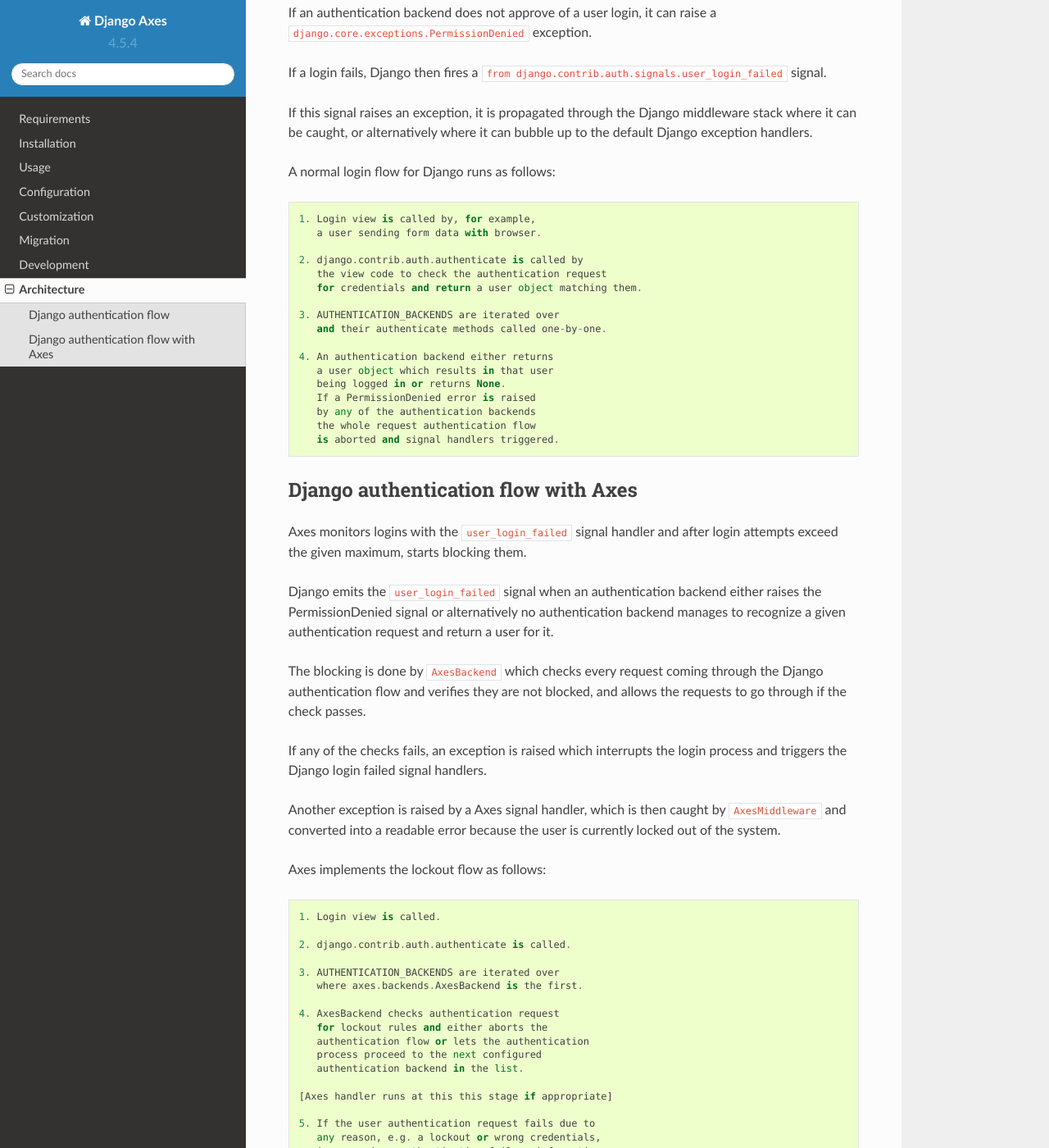
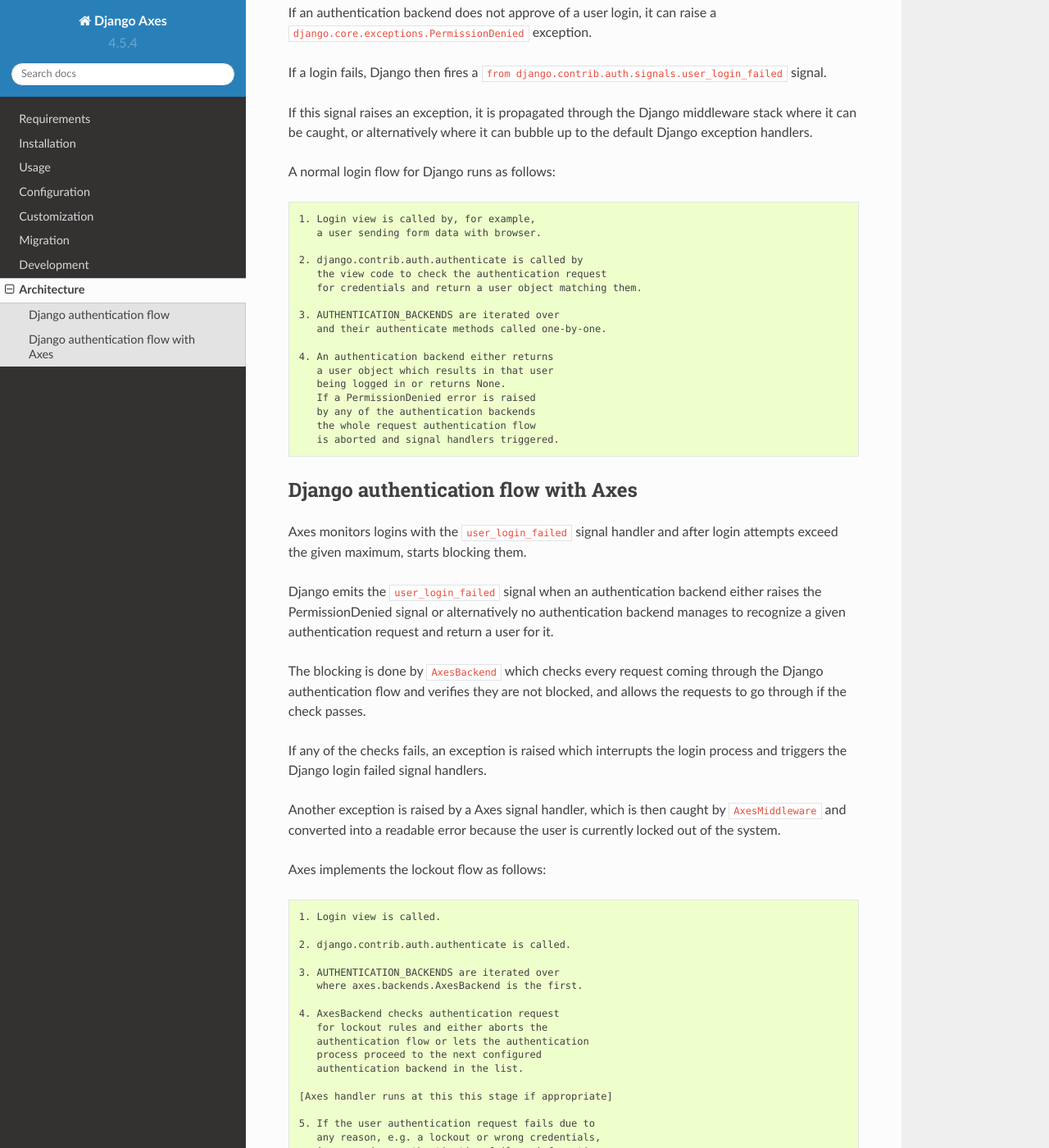
Before and after one commit to jazzband/django-axes, a Sphinx documentation site: the page built from docs/architecture.rst, in a window 1280 px wide and 1400 px high, scrolled down 621 px. Shown: the whole window at 82% size. Built offline with Sphinx 7.4.7 and the Read the Docs theme 2.0.0, drawn with Linux system fonts in a browser that asks for light colours; some of the changed lines change nothing that is shown; some of the changed text lies outside the part shown.

Commit message:
Clean up documentation configuration
Signed-off-by: Aleksi Häkli <aleksi.hakli@iki.fi>

```diff
--- a/docs/architecture.rst
+++ b/docs/architecture.rst
@@ -37,7 +37,9 @@
 Django middleware stack where it can be caught, or alternatively
 where it can bubble up to the default Django exception handlers.
 
-A normal login flow for Django runs as follows::
+A normal login flow for Django runs as follows:
+
+.. code-block:: text
 
     1. Login view is called by, for example,
        a user sending form data with browser.
@@ -79,7 +81,9 @@
 then caught by ``AxesMiddleware`` and converted into a readable
 error because the user is currently locked out of the system.
 
-Axes implements the lockout flow as follows::
+Axes implements the lockout flow as follows:
+
+.. code-block:: text
 
     1. Login view is called.
 
--- a/docs/conf.py
+++ b/docs/conf.py
@@ -1,62 +1,46 @@
-# Django Axes documentation build configuration file, created by
-# sphinx-quickstart on Sat Jul 30 16:37:41 2016.
-#
-# This file is execfile()d with the current directory set to its
-# containing dir.
-#
-# Note that not all possible configuration values are present in this
-# autogenerated file.
-#
-# All configuration values have a default; values that are commented out
-# serve to show the default.
+"""
+Sphinx documentation generator configuration.
 
-import sys
-import os
-import shlex
+More information on the configuration options is available at:
+
+    http://www.sphinx-doc.org/en/master/usage/configuration.html
+"""
+
 import sphinx_rtd_theme
 
 import axes
 
-# If extensions (or modules to document with autodoc) are in another directory,
-# add these directories to sys.path here. If the directory is relative to the
-# documentation root, use os.path.abspath to make it absolute, like shown here.
-#sys.path.insert(0, os.path.abspath('.'))
+# -- Extra custom configuration  ------------------------------------------
+
+title = 'Django Axes Documentation'
+description = 'Keep track of failed login attempts in Django-powered sites.',
 
 # -- General configuration ------------------------------------------------
 
-# If your documentation needs a minimal Sphinx version, state it here.
-#needs_sphinx = '1.0'
-
-# Add any Sphinx extension module names here, as strings. They can be
-# extensions coming with Sphinx (named 'sphinx.ext.*') or your custom
-# ones.
+# Add any Sphinx extension module names here, as strings.
+# They can be extensions coming with Sphinx (named 'sphinx.ext.*') or your custom ones.
 extensions = []
 
 # Add any paths that contain templates here, relative to this directory.
-templates_path = ['_templates']
+templates_path = [
+    '_templates',
+]
 
 # The suffix(es) of source filenames.
-# You can specify multiple suffix as a list of string:
-# source_suffix = ['.rst', '.md']
+# You can specify multiple suffix as a list of string: source_suffix = ['.rst', '.md']
 source_suffix = '.rst'
-
-# The encoding of source files.
-#source_encoding = 'utf-8-sig'
 
 # The master toctree document.
 master_doc = 'index'
 
 # General information about the project.
 project = 'Django Axes'
-copyright = '2016, jazzband'
-author = 'jazzband'
+copyright = '2016, Jazzband'
+author = 'Jazzband'
 
-# The version info for the project you're documenting, acts as replacement for
-# |version| and |release|, also used in various other places throughout the
-# built documents.
-#
 # The short X.Y version.
 version = axes.get_version()
+
 # The full version, including alpha/beta/rc tags.
 release = axes.get_version()
 
@@ -67,143 +51,41 @@
 # Usually you set "language" from the command line for these cases.
 language = None
 
-# There are two options for replacing |today|: either, you set today to some
-# non-false value, then it is used:
-#today = ''
-# Else, today_fmt is used as the format for a strftime call.
-#today_fmt = '%B %d, %Y'
-
 # List of patterns, relative to source directory, that match files and
 # directories to ignore when looking for source files.
-exclude_patterns = ['_build']
-
-# The reST default role (used for this markup: `text`) to use for all
-# documents.
-#default_role = None
-
-# If true, '()' will be appended to :func: etc. cross-reference text.
-#add_function_parentheses = True
-
-# If true, the current module name will be prepended to all description
-# unit titles (such as .. function::).
-#add_module_names = True
-
-# If true, sectionauthor and moduleauthor directives will be shown in the
-# output. They are ignored by default.
-#show_authors = False
+exclude_patterns = [
+    '_build',
+]
 
 # The name of the Pygments (syntax highlighting) style to use.
 pygments_style = 'sphinx'
 
-# A list of ignored prefixes for module index sorting.
-#modindex_common_prefix = []
-
-# If true, keep warnings as "system message" paragraphs in the built documents.
-#keep_warnings = False
-
 # If true, `todo` and `todoList` produce output, else they produce nothing.
 todo_include_todos = False
-
 
 # -- Options for HTML output ----------------------------------------------
 
 # The theme to use for HTML and HTML Help pages.  See the documentation for
 # a list of builtin themes.
-
 html_theme = 'sphinx_rtd_theme'
 
-# Theme options are theme-specific and customize the look and feel of a theme
-# further.  For a list of options available for each theme, see the
-# documentation.
-#html_theme_options = {}
-
 # Add any paths that contain custom themes here, relative to this directory.
-#html_theme_path = []
-
 html_theme_path = [sphinx_rtd_theme.get_html_theme_path()]
-
-# The name for this set of Sphinx documents.  If None, it defaults to
-# "<project> v<release> documentation".
-#html_title = None
-
-# A shorter title for the navigation bar.  Default is the same as html_title.
-#html_short_title = None
-
-# The name of an image file (relative to this directory) to place at the top
-# of the sidebar.
-#html_logo = None
-
-# The name of an image file (within the static path) to use as favicon of the
-# docs.  This file should be a Windows icon file (.ico) being 16x16 or 32x32
-# pixels large.
-#html_favicon = None
 
 # Add any paths that contain custom static files (such as style sheets) here,
 # relative to this directory. They are copied after the builtin static files,
 # so a file named "default.css" will overwrite the builtin "default.css".
 html_static_path = ['_static']
 
-# Add any extra paths that contain custom files (such as robots.txt or
-# .htaccess) here, relative to this directory. These files are copied
-# directly to the root of the documentation.
-#html_extra_path = []
-
-# If not '', a 'Last updated on:' timestamp is inserted at every page bottom,
-# using the given strftime format.
-#html_last_updated_fmt = '%b %d, %Y'
-
-# If true, SmartyPants will be used to convert quotes and dashes to
-# typographically correct entities.
-#html_use_smartypants = True
-
 # Custom sidebar templates, maps document names to template names.
-#html_sidebars = {}
-
-html_sidebars = { '**': ['globaltoc.html', 'relations.html', 'sourcelink.html', 'searchbox.html'], }
-
-# Additional templates that should be rendered to pages, maps page names to
-# template names.
-#html_additional_pages = {}
-
-# If false, no module index is generated.
-#html_domain_indices = True
-
-# If false, no index is generated.
-#html_use_index = True
-
-# If true, the index is split into individual pages for each letter.
-#html_split_index = False
-
-# If true, links to the reST sources are added to the pages.
-#html_show_sourcelink = True
-
-# If true, "Created using Sphinx" is shown in the HTML footer. Default is True.
-#html_show_sphinx = True
-
-# If true, "(C) Copyright ..." is shown in the HTML footer. Default is True.
-#html_show_copyright = True
-
-# If true, an OpenSearch description file will be output, and all pages will
-# contain a <link> tag referring to it.  The value of this option must be the
-# base URL from which the finished HTML is served.
-#html_use_opensearch = ''
-
-# This is the file name suffix for HTML files (e.g. ".xhtml").
-#html_file_suffix = None
-
-# Language to be used for generating the HTML full-text search index.
-# Sphinx supports the following languages:
-#   'da', 'de', 'en', 'es', 'fi', 'fr', 'hu', 'it', 'ja'
-#   'nl', 'no', 'pt', 'ro', 'ru', 'sv', 'tr'
-#html_search_language = 'en'
-
-# A dictionary with options for the search language support, empty by default.
-# Now only 'ja' uses this config value
-#html_search_options = {'type': 'default'}
-
-# The name of a javascript file (relative to the configuration directory) that
-# implements a search results scorer. If empty, the default will be used.
-#html_search_scorer = 'scorer.js'
+html_sidebars = {
+    '**': [
+        'globaltoc.html',
+        'relations.html',
+        'sourcelink.html',
+        'searchbox.html',
+    ],
+}
 
 # Output file base name for HTML help builder.
 htmlhelp_basename = 'DjangoAxesdoc'
@@ -211,80 +93,50 @@
 # -- Options for LaTeX output ---------------------------------------------
 
 latex_elements = {
-# The paper size ('letterpaper' or 'a4paper').
-#'papersize': 'letterpaper',
-
-# The font size ('10pt', '11pt' or '12pt').
-#'pointsize': '10pt',
-
-# Additional stuff for the LaTeX preamble.
-#'preamble': '',
-
-# Latex figure (float) alignment
-#'figure_align': 'htbp',
+    'papersize': 'a4paper',
+    'pointsize': '12pt',
+    'preamble': '',
+    'figure_align': 'htbp',
 }
 
 # Grouping the document tree into LaTeX files. List of tuples
-# (source start file, target name, title,
-#  author, documentclass [howto, manual, or own class]).
+# (source start file, target name, title, author, documentclass [howto, manual, or own class]).
 latex_documents = [
-  (master_doc, 'DjangoAxes.tex', 'Django Axes Documentation',
-   'jazzband', 'manual'),
+    (
+        master_doc,
+        'DjangoAxes.tex',
+        title,
+        author,
+        'manual',
+    ),
 ]
-
-# The name of an image file (relative to this directory) to place at the top of
-# the title page.
-#latex_logo = None
-
-# For "manual" documents, if this is true, then toplevel headings are parts,
-# not chapters.
-#latex_use_parts = False
-
-# If true, show page references after internal links.
-#latex_show_pagerefs = False
-
-# If true, show URL addresses after external links.
-#latex_show_urls = False
-
-# Documents to append as an appendix to all manuals.
-#latex_appendices = []
-
-# If false, no module index is generated.
-#latex_domain_indices = True
-
 
 # -- Options for manual page output ---------------------------------------
 
 # One entry per manual page. List of tuples
 # (source start file, name, description, authors, manual section).
 man_pages = [
-    (master_doc, 'djangoaxes', 'Django Axes Documentation',
-     [author], 1)
+    (
+        master_doc,
+        'djangoaxes',
+        description,
+        [author],
+        1,
+    ),
 ]
-
-# If true, show URL addresses after external links.
-#man_show_urls = False
-
 
 # -- Options for Texinfo output -------------------------------------------
 
 # Grouping the document tree into Texinfo files. List of tuples
-# (source start file, target name, title, author,
-#  dir menu entry, description, category)
+# (source start file, target name, title, author, dir menu entry, description, category)
 texinfo_documents = [
-  (master_doc, 'DjangoAxes', 'Django Axes Documentation',
-   author, 'DjangoAxes', 'One line description of project.',
-   'Miscellaneous'),
+    (
+        master_doc,
+        'DjangoAxes',
+        title,
+        author,
+        'DjangoAxes',
+        description,
+        'Miscellaneous',
+    ),
 ]
-
-# Documents to append as an appendix to all manuals.
-#texinfo_appendices = []
-
-# If false, no module index is generated.
-#texinfo_domain_indices = True
-
-# How to display URL addresses: 'footnote', 'no', or 'inline'.
-#texinfo_show_urls = 'footnote'
-
-# If true, do not generate a @detailmenu in the "Top" node's menu.
-#texinfo_no_detailmenu = False
```
